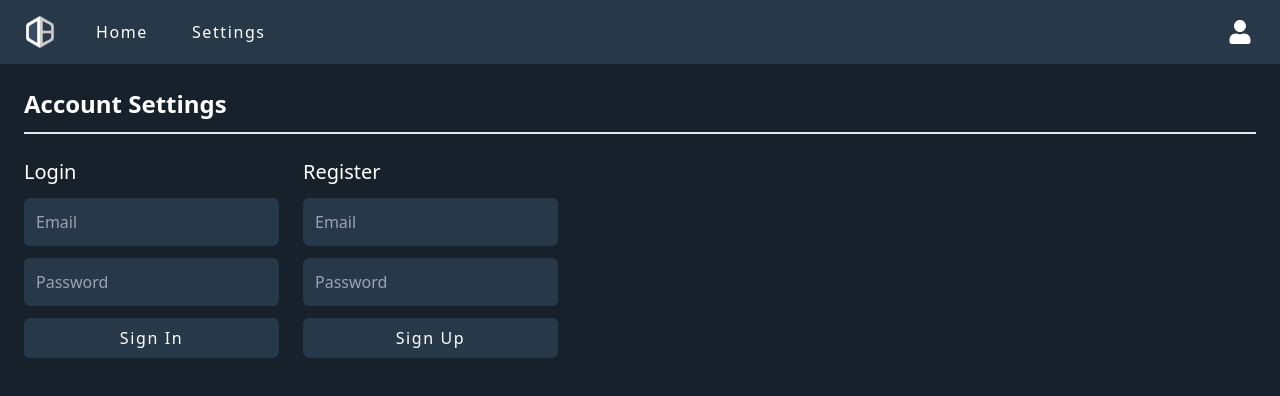
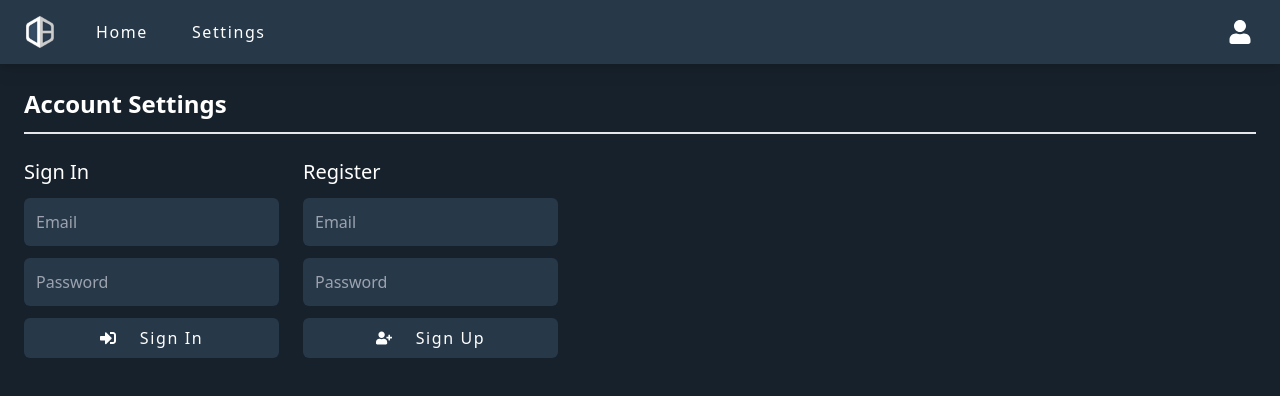
Before and after one commit to Zerossive/dashboard, a React (Create React App) app: page /settings in a window 1280 px wide. Shown: the top 396 px of the page. Built offline with nearby package versions, Linux system fonts and the light colour scheme; no server answers; the database is empty.

Commit message:
small visual changes, hotkeys, and sticky navbar

```diff
--- a/src/App.js
+++ b/src/App.js
@@ -8,15 +8,42 @@ import Settings from "./pages/Settings";
 import Error from "./pages/Error";
 
 function App() {
+    // TESTING
+    const backgroundImageUrl = "";
+    const backgroundBlur = 15;
+    const backgroundBrightness = 20;
+
     return (
         <Router>
-            <main className='min-h-screen bg-background text-white'>
+            <main
+                className='min-h-screen bg-background text-white bg-cover bg-fixed'
+                style={{
+                    backgroundImage: `url(${backgroundImageUrl})`,
+                }}
+            >
+                {/* Background Blur */}
+                <div
+                    className='w-full h-full min-h-screen'
+                    style={{
+                        WebkitBackdropFilter: `blur(${
+                            backgroundImageUrl && backgroundBlur
+                        }px) brightness(${
+                            backgroundImageUrl && backgroundBrightness
+                        }%)`,
+                        backdropFilter: `blur(${
+                            backgroundImageUrl && backgroundBlur
+                        }px) brightness(${
+                            backgroundImageUrl && backgroundBrightness
+                        }%)`,
+                    }}
+                >
                     <Navbar />
                     <Routes>
                         <Route path='/' element={<Home />} />
                         <Route path='/settings' element={<Settings />} />
                         <Route path='*' element={<Error />} />
                     </Routes>
+                </div>
             </main>
         </Router>
     );
--- a/src/components/Button.js
+++ b/src/components/Button.js
@@ -15,7 +15,6 @@ export default function Button(props) {
     return (
         <button
             className={`${classes} select-none rounded-md px-4 py-2 flex justify-center gap-6 items-center transition-all duration-75 transform bg-foreground tracking-widest active:scale-95 active:bg-accent ${classes}`}
-            // className={`${classes} select-none rounded-md px-4 py-2 flex justify-center gap-6 items-center transition-all duration-75 transform lg:hover:scale-105 bg-foreground lg:hover:bg-accent lg:hover:shadow-md tracking-widest active:scale-100 ${classes}`}
             aria-label={`${background} button`}
             style={{
                 background: `${background}`,
--- a/src/components/Navbar.js
+++ b/src/components/Navbar.js
@@ -15,7 +15,7 @@ const Navbar = () => {
     const location = useLocation().pathname.toLowerCase();
 
     return (
-        <nav className='bg-foreground flex content-center gap-3 p-3 h-16'>
+        <nav className='bg-foreground flex content-center gap-3 p-3 h-16 sticky top-0 z-50 drop-shadow-lg'>
             <Link to='/' tabIndex='-1'>
                 <img
                     src={process.env.PUBLIC_URL + "/logo192.png"}
--- a/src/context.js
+++ b/src/context.js
@@ -43,7 +43,6 @@ const AppProvider = ({ children }) => {
                         // console.log(snapshot.val());
                         const data = snapshot.val();
                         setSettings((prevState) => ({
-                            notesReversed: false,
                             noteCategory: "General",
                             noteCategoryList: ["General"],
                             showWeather: true,
--- a/src/pages/Settings.js
+++ b/src/pages/Settings.js
@@ -9,7 +9,7 @@ import { useGlobalContext } from "../context";
 import Button from "../components/Button";
 import ButtonInline from "../components/ButtonInline";
 import { getDatabase, ref, update } from "firebase/database";
-import { FaHome, FaUser } from "react-icons/fa";
+import { FaHome, FaSignInAlt, FaUser, FaUserPlus } from "react-icons/fa";
 import Toggle from "../components/Toggle";
 
 export default function Settings() {
@@ -40,7 +40,7 @@ export default function Settings() {
             setLoginEmail("");
             setLoginPassword("");
             setErrorMessage("");
-            console.log("Logged in as", loginEmail);
+            console.log("Signed in as", loginEmail);
         } catch (error) {
             setErrorMessage(error.message);
             console.log(error.message);
@@ -89,13 +89,15 @@ export default function Settings() {
         <div className='flex flex-wrap lg:flex-nowrap overflow-hidden animate-fadein'>
             {/* Settings Category */}
             {user && (
-                <div className='bg-midground w-full lg:w-auto lg:h-screen flex flex-col'>
+                <div className='bg-midground w-full lg:w-auto lg:h-[calc(100vh-4rem)] flex flex-col drop-shadow-lg'>
                     <ButtonInline
                         height='50px'
                         onClick={() => {
                             setSettingsCategory("account");
                         }}
-                        classes='lg:justify-start px-12'
+                        classes={`lg:justify-start px-12 ${
+                            settingsCategory === "account" && "bg-accent"
+                        }`}
                     >
                         <FaUser />
                         Account
@@ -105,7 +107,9 @@ export default function Settings() {
                         onClick={() => {
                             setSettingsCategory("home");
                         }}
-                        classes='lg:justify-start px-12'
+                        classes={`lg:justify-start px-12 ${
+                            settingsCategory === "home" && "bg-accent"
+                        }`}
                     >
                         <FaHome />
                         Home
@@ -133,13 +137,13 @@ export default function Settings() {
                         </button>
                     )}
 
-                    {/* Login */}
+                    {/* Sign In */}
                     {!user && (
                         <form
                             className='flex flex-wrap flex-col w-full lg:w-auto'
                             onSubmit={login}
                         >
-                            <h2 className='text-xl pb-3 w-full'>Login</h2>
+                            <h2 className='text-xl pb-3 w-full'>Sign In</h2>
                             <input
                                 className='bg-foreground rounded-md p-3 mb-3'
                                 placeholder='Email'
@@ -158,7 +162,10 @@ export default function Settings() {
                                     setLoginPassword(event.target.value);
                                 }}
                             />
-                            <Button type='submit'>Sign In</Button>
+                            <Button type='submit'>
+                                <FaSignInAlt />
+                                Sign In
+                            </Button>
                         </form>
                     )}
 
@@ -188,21 +195,27 @@ export default function Settings() {
                                 }}
                             />
 
-                            <Button type='submit'>Sign Up</Button>
+                            <Button type='submit'>
+                                <FaUserPlus />
+                                Sign Up
+                            </Button>
                         </form>
                     )}
-                    {/* Already Logged In */}
+                    {/* Already Signed In */}
                     {user && (
                         <>
                             {/* Sign Out */}
-                            <div className='w-full lg:w-auto'>
+                            <div className='w-full'>
                                 <h2 className='text-xl pb-3'>
-                                    User Logged In: {user?.email}
+                                    Email: {user?.email}
                                 </h2>
-                                <Button onClick={logout}>Sign Out</Button>
+                                <Button onClick={logout}>
+                                    <FaSignInAlt />
+                                    Sign Out
+                                </Button>
                             </div>
                             {/* User Profile */}
-                            <div className='w-full lg:w-auto flex flex-col gap-3'>
+                            <div className='w-full flex flex-col gap-3'>
                                 <h2 className='text-xl'>User Profile</h2>
                                 {/* Profile Image */}
                                 <div className='flex flex-wrap gap-3'>
@@ -211,13 +224,20 @@ export default function Settings() {
                                         Current Profile Image:
                                     </h3>
                                     {settings.profileImageUrl && (
+                                        <>
                                             <div className='w-full'>
                                                 <img
-                                                src={settings.profileImageUrl}
+                                                    src={
+                                                        settings.profileImageUrl
+                                                    }
                                                     alt='user profile'
                                                     className='rounded-md h-32'
                                                 />
                                             </div>
+                                            <p className='w-full'>
+                                                {settings.profileImageUrl}
+                                            </p>
+                                        </>
                                     )}
                                     <input
                                         type='text'
@@ -246,7 +266,7 @@ export default function Settings() {
                         Homepage Settings
                     </h1>
                     {/* Show/hide sections */}
-                    <div className='w-full lg:w-auto'>
+                    <div className='w-full'>
                         <h2 className='text-xl pb-3'>Show/Hide Sections</h2>
                         <div className='flex flex-wrap gap-3'>
                             <Toggle
@@ -285,7 +305,7 @@ export default function Settings() {
                         </div>
                     </div>
                     {/* Calendar */}
-                    <div className='w-full lg:w-auto'>
+                    <div className='w-full'>
                         <h2 className='text-xl pb-3'>Calendar</h2>
                         <Toggle
                             text='12 Hour Clock'
@@ -299,7 +319,7 @@ export default function Settings() {
                         />
                     </div>
                     {/* Notes */}
-                    <div className='w-full lg:w-auto'>
+                    <div className='w-full'>
                         <h2 className='text-xl pb-3'>Notes</h2>
                         <Toggle
                             text='Reverse Note Order'
```
Also changed, not shown: src/components/Note.js (+11 -7 lines), src/components/Notes.js (+25 -1 lines), src/components/UserPopup.js (+17 -3 lines), public/maskable.png. Lines whose indentation alone changed are shown as unchanged.
